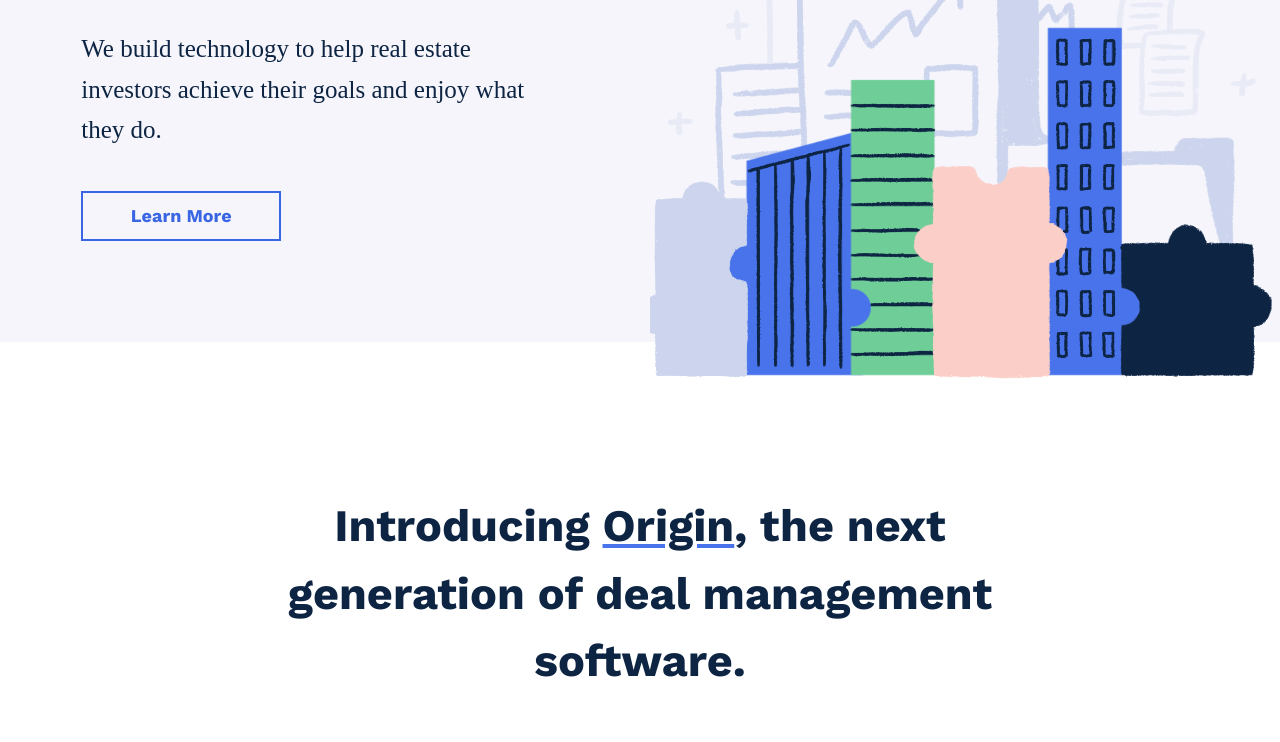
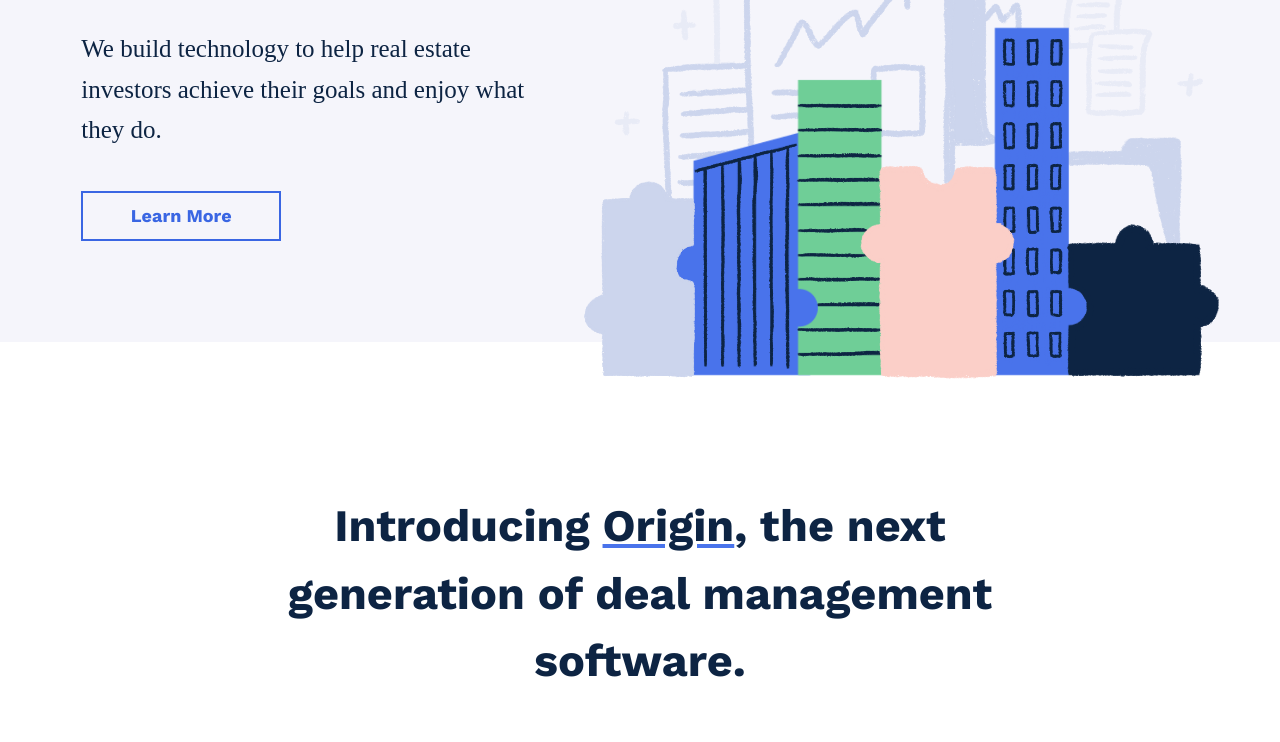
Before and after one commit to raj-altrio/raj-altrio.github.io, a plain HTML site: page index.html in a window 1280 px wide. Shown: the part 358-1100 px from the top of the page. Drawn offline with nearby package versions, Linux system fonts and the light colour scheme; a web font is replaced by a local one.

Commit message:
fix style bug

```diff
--- a/assets/css/main.css
+++ b/assets/css/main.css
@@ -323,7 +323,7 @@
 
 img#home-hero { grid-row: 2; grid-column: 9 / span 8; height: 550px; width: 100%; object-fit: cover; z-index: 2; }
 
-.page-home img#home-hero { position: relative; justify-self: end; height: 600px; width: unset; }
+.page-home img#home-hero { position: relative; grid-column: 2 / span 15; justify-self: end; align-self: end; height: 600px; width: unset; }
 
 #introducing-origin { grid-row: 3; grid-column: 4 / span 10; padding: 100px 0px; }
 
```
Also changed, not shown: 1 other file.
